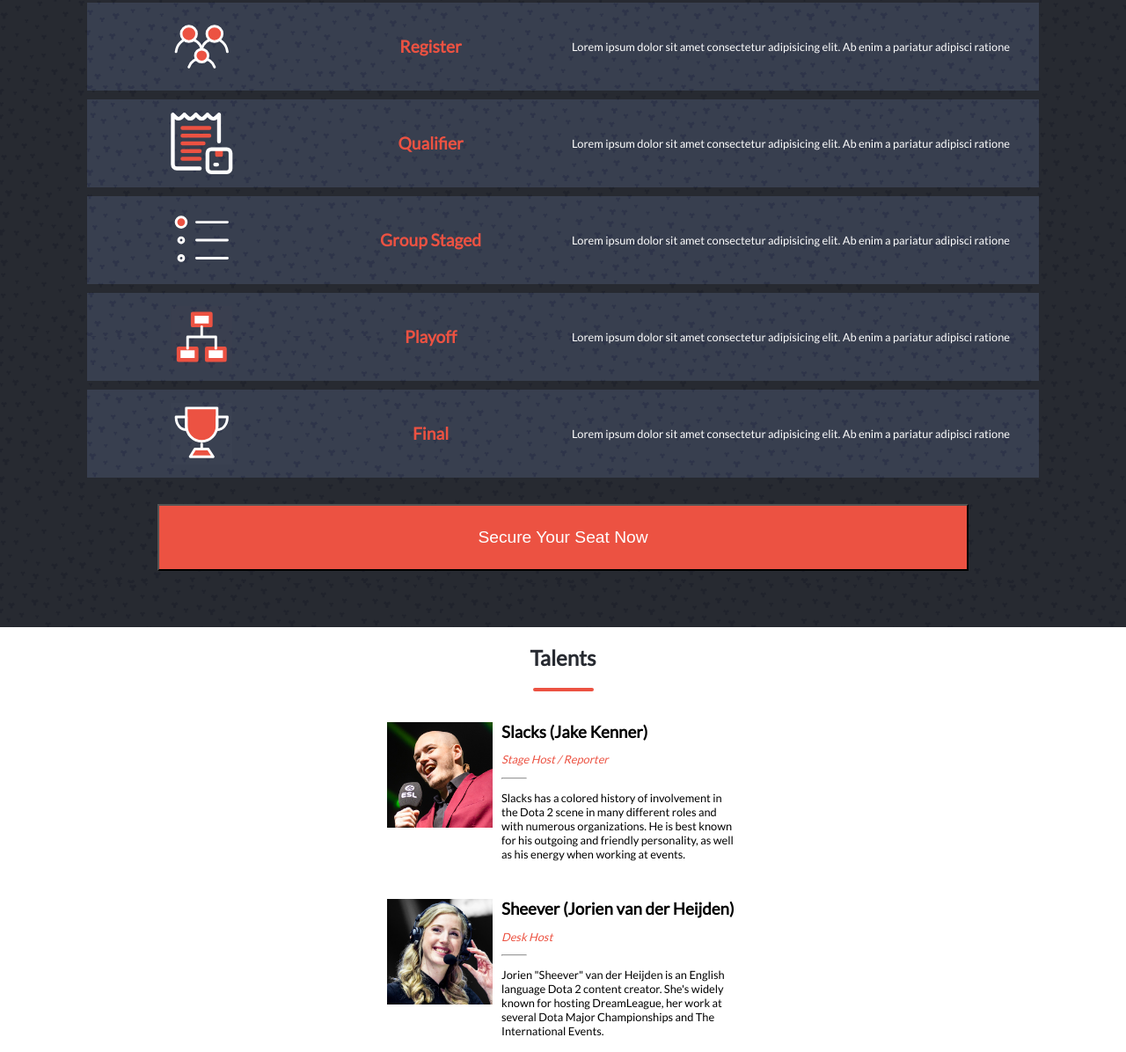
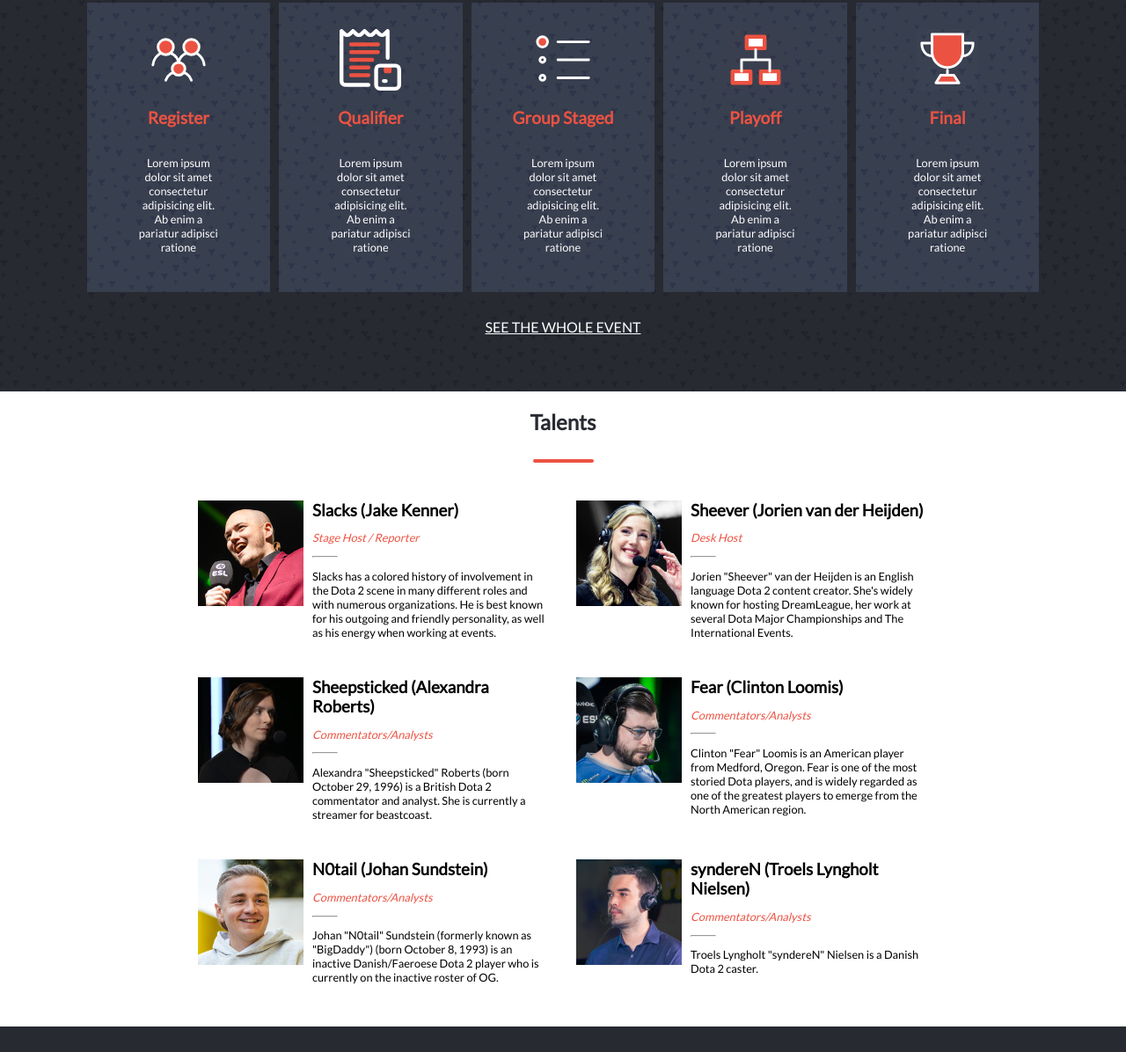
Before and after one commit to ichsansandy/capstone-htmlcssjs, a website: page index.html in a window 1280 px wide. Shown: the part 629-1825 px from the top of the page at 88% size. Drawn offline with Linux system fonts and the light colour scheme; a web font is replaced by a local one.

Commit message:
Finish dekstop version for talent and event section

```diff
--- a/app.js
+++ b/app.js
@@ -8,7 +8,7 @@ window.addEventListener('DOMContentLoaded', () => {
   const homeLink = document.querySelector('.home-link');
   const aboutLink = document.querySelector('.about-link');
 
-  if (url === '/index.html') {
+  if (url === '/index.html' || url === '/') {
     homeLink.classList.add('text-red');
     aboutLink.classList.remove('text-red');
   }
--- a/index.html
+++ b/index.html
@@ -125,7 +125,8 @@
           <p class="program-details text-light">Lorem ipsum dolor sit amet consectetur adipisicing elit. Ab enim a pariatur adipisci ratione</p>
         </div>
       </div>
-      <button class="program-button text-light">Secure Your Seat Now</button>
+      <button class="program-button text-light dekstop-hidden">Secure Your Seat Now</button>
+      <a class="text-center text-light text-underline"> SEE THE WHOLE EVENT</a>
     </section>
     <!-- talent will be rendered on javascript -->
     <section id="talent-section" class="talent-section">
--- a/style.css
+++ b/style.css
@@ -226,6 +226,10 @@ header nav ul li a:hover {
 
 /* talent section */
 
+.talent-section {
+  display: grid;
+}
+
 .talents-container {
   margin-block: 35px;
   display: grid;
@@ -401,6 +405,44 @@ footer {
   .dekstop-hidden {
     display: none;
   }
+
+  /* program section */
+  .program-container {
+    flex-direction: row;
+  }
+
+  .program-card {
+    width: 20%;
+    flex-direction: column;
+    height: 100%;
+    padding: 30px 5px;
+    gap: 0;
+  }
+
+  .program-icon {
+    height: 40%;
+    width: 70px;
+  }
+
+  .program-title {
+    height: 10%;
+    width: auto;
+    font-size: 1.2rem;
+  }
+
+  .program-details {
+    height: 50%;
+    font-size: 0.8rem;
+    text-align: center;
+  }
+
+  /* talent section */
+
+  .talents-container {
+    grid-template-columns: 1fr 1fr;
+    max-width: fit-content;
+    place-self: center;
+  }
 }
 
 /* utility class */
@@ -421,6 +463,10 @@ footer {
   text-align: center;
 }
 
+.text-underline {
+  text-decoration: underline;
+}
+
 .section-title-divider {
   border: 2.3px solid var(--primary-red);
   border-radius: 3px;
@@ -431,6 +477,8 @@ footer {
   display: none;
 }
 
+
+
 @keyframes fade-in {
   0% {
     transform: translateX(-100%);
```
